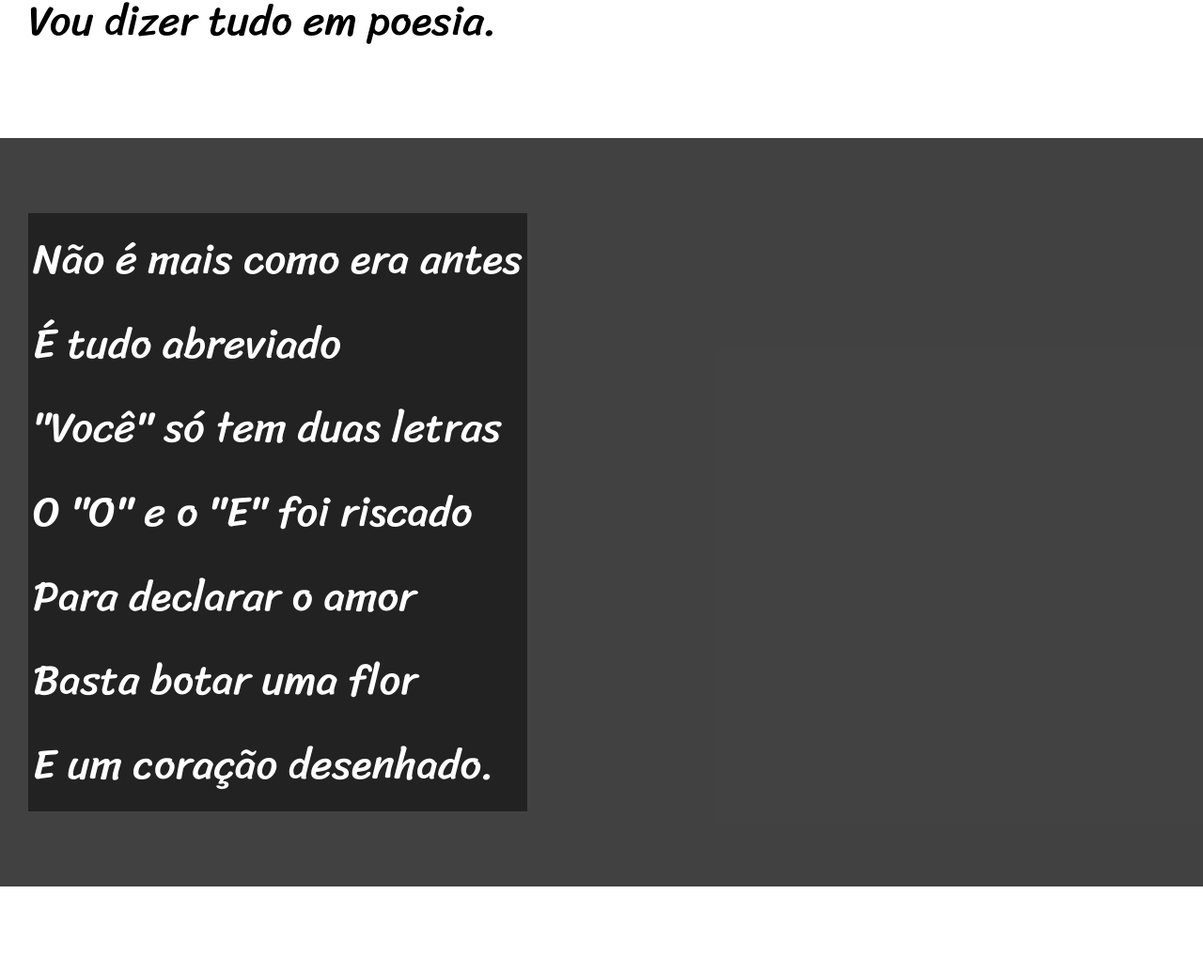
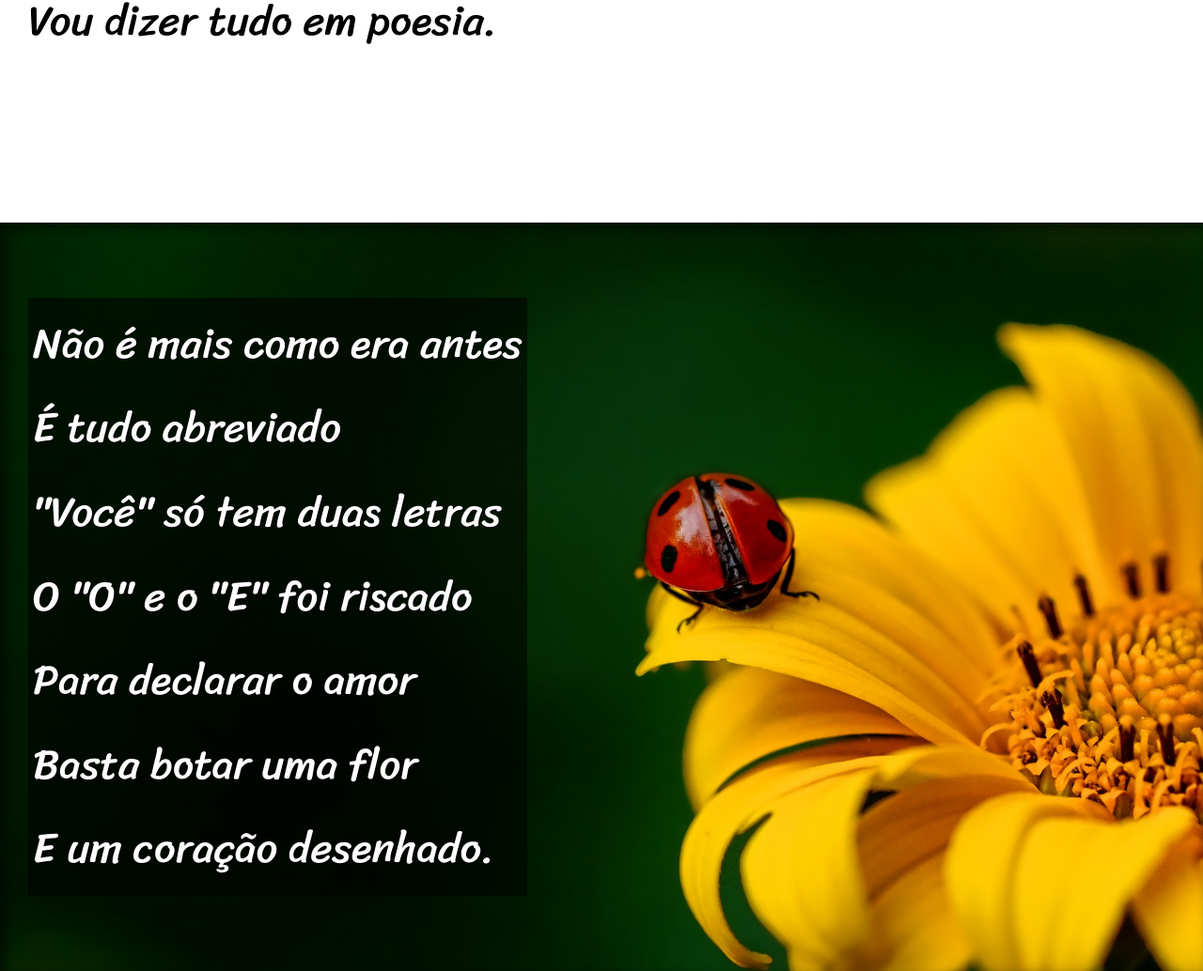
Before and after one commit to Annieleoliveiraa/Desafio-do-Professor-Gustavo-Guanabara, a plain HTML site: page des012/index.html in a window 1280 px wide. Shown: the part 900-1934 px from the top of the page at 94% size. Drawn offline with Linux system fonts and the light colour scheme.

Commit message:
atualizei os estilos do des 12

```diff
--- a/des012/estilo/style.css
+++ b/des012/estilo/style.css
@@ -57,6 +57,10 @@ section {
     font-size: 3.5vw;
 }
 
+section > p {
+    padding-bottom: 2em;
+}
+
 section.normal {
     background-color: white;
     color: black;
@@ -65,12 +69,25 @@ section.normal {
 section.imagem {
     background-color: rgba(0, 0, 0, 0.61);
     color: white;
+    box-shadow: inset 6px 6px 13px 0px rgba(0, 0, 0, 0.568);
+    background-size: cover;
+    background-attachment: fixed;
 }
 
 section.imagem > p {
     display: inline-block;
     padding: 5px;
-    background-color: rgba(0, 0, 0, 0.479);
+    background-color: rgba(0, 0, 0, 0.562);
+    text-shadow: 1px 1px 0px black;
+}
+
+section#img01 {
+    background-image: url(../imagens/background001.jpg);
+    background-position: right center;
+}
+
+section#img02 {
+    background-image: url(../imagens/background002.jpg);
 }
 
 footer {
--- a/des012/index.html
+++ b/des012/index.html
@@ -25,7 +25,7 @@
         </p>
     </section>
 
-    <section class="imagem">
+    <section class="imagem" id="img01">
         <p>
             Não é mais como era antes <br>
             É tudo abreviado <br>
@@ -59,7 +59,7 @@
         </p>
     </section>
 
-    <section class="imagem">
+    <section class="imagem" id="img02">
         <p>
             Tenho saudade das cartas <br>
             Escritas com a própria mão <br>
```
